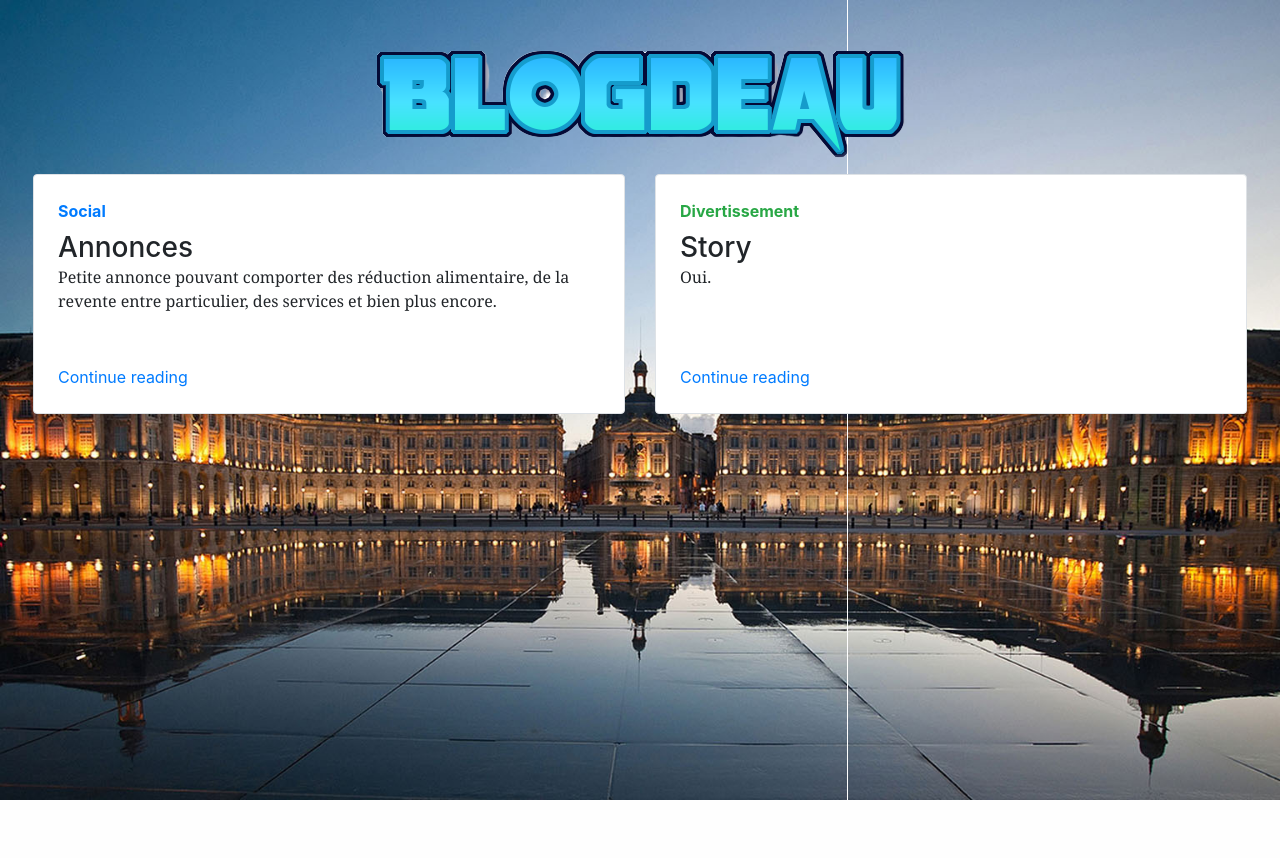
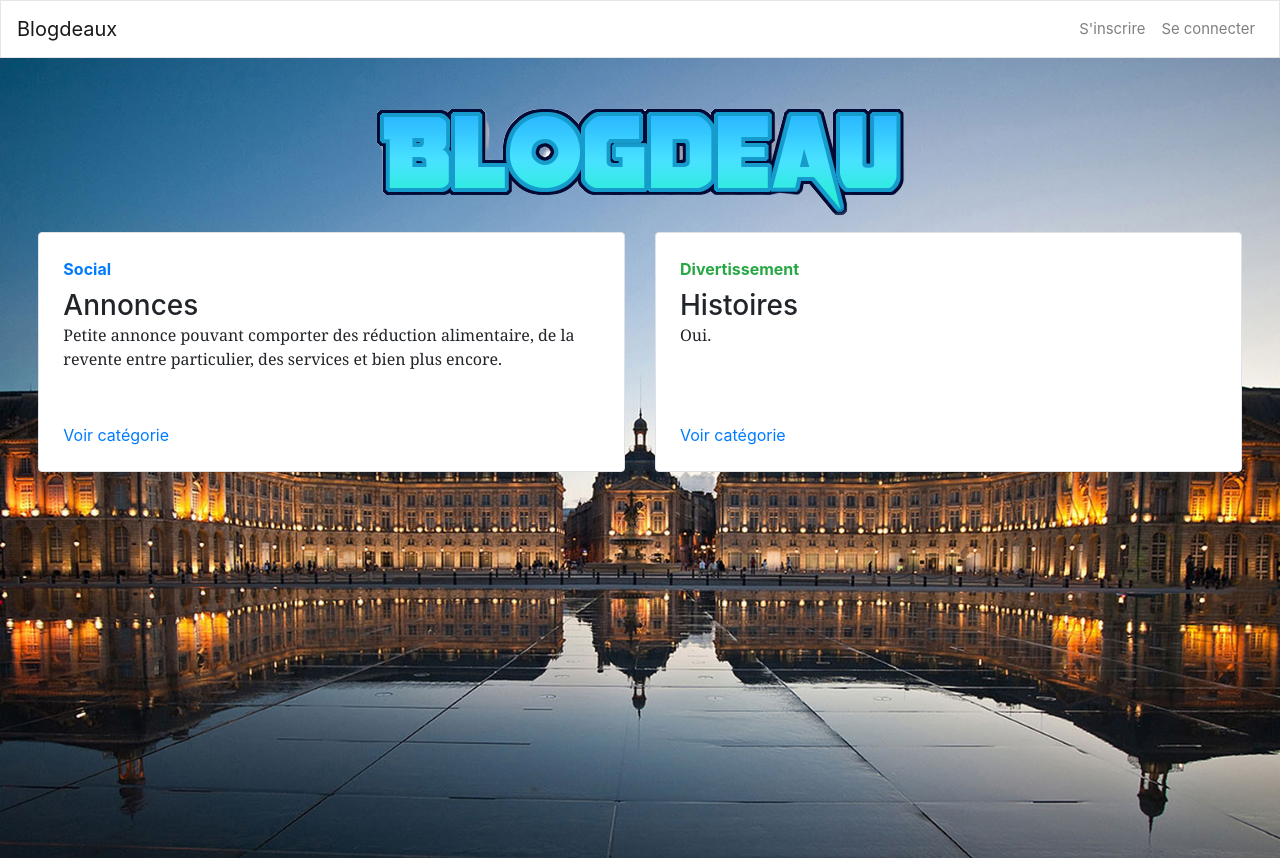
Before and after one commit to theoDELAS/Challenge-48h-B2, a Symfony app: template release/templates/home/index.html.twig in a window 1280 px wide. Before the commit the page ends 800 px from the top, so only its background shows below. Run offline with Twig, Linux system fonts and the light colour scheme; the template is opened without the code that fills it, so the values that code supplies are empty; some libraries are stand-ins or nearby versions.

Commit message:
:lipstick: Navbar Index

```diff
--- a/release/templates/home/index.html.twig
+++ b/release/templates/home/index.html.twig
@@ -1,9 +1,74 @@
-{% extends 'base.html.twig' %}
+<!DOCTYPE html>
+<html>
+    <head>
+        <meta charset="UTF-8">
+        <title>{% block title %}Blogdeau{% endblock %}</title>
 
-{% block title %}Blogdeau{% endblock %}
+        <link rel="stylesheet" href="/css/bootstrap.min.css">
+        <link rel="stylesheet" href="/css/style.css">
+        <link rel="stylesheet" href="https://stackpath.bootstrapcdn.com/bootstrap/4.4.1/css/bootstrap.min.css" integrity="sha384-Vkoo8x4CGsO3+Hhxv8T/Q5PaXtkKtu6ug5TOeNV6gBiFeWPGFN9MuhOf23Q9Ifjh" crossorigin="anonymous">
+        <link rel="stylesheet" href="https://use.fontawesome.com/releases/v5.3.1/css/all.css" integrity="sha384-mzrmE5qonljUremFsqc01SB46JvROS7bZs3IO2EmfFsd15uHvIt+Y8vEf7N7fWAU" crossorigin="anonymous">
 
-{% block body %}
+        {% block stylesheets %}{% endblock %}
+    </head>
+    <body>
+        <header>
+            <nav class="navbar navbar-expand-lg navbar-light bg-light">
+               <a class="navbar-brand" href="{{ path('home') }}">Blogdeaux</a>
+               <button class="navbar-toggler" type="button" data-toggle="collapse" data-target="#navbarColor03" aria-controls="navbarColor03" aria-expanded="false" aria-label="Toggle navigation">
+                   <span class="navbar-toggler-icon"></span>
+               </button>
 
+               <div class="collapse navbar-collapse ml-5" id="navbarColor03">
+                   <ul class="navbar-nav ml-auto">
+                       {% if app.user %}
+                           <li>
+                               <a href="{{ path('account_logout') }}" class="dropdown-item">Déconnexion</a>
+                           </li>
+                       {% else %}
+                           <li class="nav-item">
+                               <a href="{{ path('account_register') }}" class="nav-link">S'inscrire</a>
+                           </li>
+                           <li class="nav-item">
+                               <a href="{{ path('account_login') }}" class="nav-link">Se connecter</a>
+                           </li>
+                       {% endif %}
+                   </ul>
+           {#        <ul class="navbar-nav ml-auto">#}
+           {#            {% if app.user %}#}
+           {#                <li class="nav-item dropdown">#}
+           {#                    <div class="dropdown-menu dropdown-menu-right" aria-labelledby="accountDropdownLink">#}
+           {#                        <a href="{{ path('account_index') }}" class="dropdown-item">Mon compte</a>#}
+           {#                        <a href="{{ path('account_favorite') }}" class="dropdown-item">Mes favoris</a>#}
+           {#                        <div class="dropdown-divider"></div>#}
+           {#                        <a href="{{ path('account_profile') }}" class="dropdown-item">Modifier mon profil</a>#}
+           {#                        <a href="{{ path('account_password') }}" class="dropdown-item">Modifier mon mot de passe</a>#}
+           {#                        <div class="dropdown-divider"></div>#}
+           {#                        <a href="{{ path('account_logout') }}" class="dropdown-item">Déconnexion</a>#}
+           {#                    </div>#}
+           {#                </li>#}
+           {#            {% else %}#}
+           {#                <li class="nav-item">#}
+           {#                    <a href="{{ path('account_register') }}" class="nav-link">S'inscrire</a>#}
+           {#                </li>#}
+           {#                <li class="nav-item">#}
+           {#                    <a href="{{ path('account_login') }}" class="nav-link">Se connecter</a>#}
+           {#                </li>#}
+           {#            {% endif %}#}
+           {#        </ul>#}
+               </div>
+           </nav>
+
+           {% for label, messages in app.flashes %}
+               <div class="container mt-4">
+                   <div class="alert alert-{{ label }}" role="alert">
+                       {% for message in messages %}
+                           <p>{{ message | raw }}</p>
+                       {% endfor %}
+                   </div>
+               </div>
+           {% endfor %}
+        </header>
             <div class="home bg-image" style="background-image: url('/img/bg.jpg')">
                 <div class="container" style="max-width: 90em; padding-top: 1.5rem;">
                     <div style="display:flex;justify-content:center;align-items:center;">
@@ -28,7 +93,7 @@
                                       <strong class="d-inline-block mb-2 text-primary">Social</strong>
                                       <h3 class="mb-0">Annonces</h3>
                                       <p class="card-text mb-auto">Petite annonce pouvant comporter des réduction alimentaire, de la revente entre particulier, des services et bien plus encore.</p>
-                          <a href="#" class="stretched-link">Continue reading</a>
+                                      <a href="#" class="stretched-link">Voir catégorie</a>
                                     </div>
                                   </div>
                                 </div>
@@ -37,9 +102,9 @@
                                   <div class=" case-opening row no-gutters border rounded overflow-hidden flex-md-row mb-4 h-md-250 position-relative" style="background-color: white; height: 15em">
                                     <div class="col p-4 d-flex flex-column position-static">
                                       <strong class="d-inline-block mb-2 text-success">Divertissement</strong>
-                          <h3 class="mb-0">Story</h2>
+                                      <h3 class="mb-0">Histoires</h2>
                                       <p class="mb-auto">Oui.</p>
-                          <a href="#" class="stretched-link">Continue reading</a>
+                                      <a href="#" class="stretched-link">Voir catégorie</a>
                                     </div>
                                   </div>
                                 </div>
@@ -49,4 +114,13 @@
                 </div>
             </div>
 
-{% endblock %}
+        <footer>
+            {{ render(controller('App\\Controller\\HomeController::footer', {} )) }}
+        </footer>
+        <script src="https://js.stripe.com/v3/"></script>
+        <script src="/js/jquery.min.js"></script>
+        <script src="/js/popper.min.js"></script>
+        <script src="/js/bootstrap.min.js"></script>
+        {% block javascripts %}{% endblock %}
+    </body>
+</html>
--- a/release/templates/partials/navbar.html.twig
+++ b/release/templates/partials/navbar.html.twig
@@ -1,5 +1,5 @@
 <nav class="navbar navbar-expand-lg navbar-light bg-light">
-    <a class="navbar-brand" href="{{ path('home') }}">Blog'deaux</a>
+    <a class="navbar-brand" href="{{ path('home') }}">Blogdeaux</a>
     <button class="navbar-toggler" type="button" data-toggle="collapse" data-target="#navbarColor03" aria-controls="navbarColor03" aria-expanded="false" aria-label="Toggle navigation">
         <span class="navbar-toggler-icon"></span>
     </button>
```
Also changed, not shown: release/src/Migrations/Version20200514153124.php (deleted, +0 -67 lines). Lines whose indentation alone changed are shown as unchanged.
